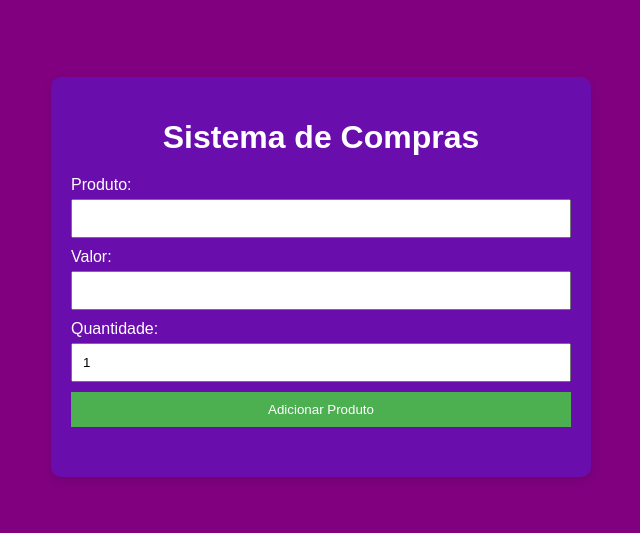
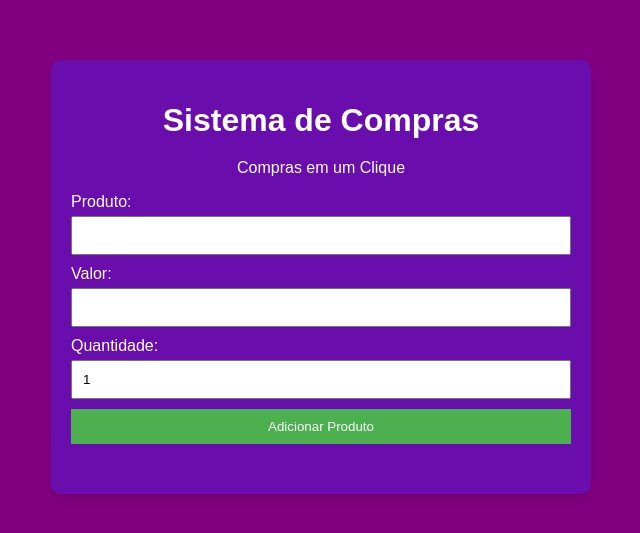
Before and after one commit to Maiconpaulodev/sistemacompras, a plain HTML site: page index.html in a window 1280 px wide. Shown: the part 123-656 px from the top of the page, without its empty margins (319-959 px from the left). Drawn offline with Linux system fonts and the light colour scheme.

Commit message:
adcionando o nome do sistema

```diff
--- a/index.html
+++ b/index.html
@@ -26,6 +26,13 @@
         h1 {
             text-align: center;
             margin-bottom: 20px;
+            cursor: pointer; /* Transforma o cursor em mãozinha ao passar sobre o título */
+        }
+        h1:hover {
+            text-decoration: underline; /* Sublinha o título ao passar sobre ele */
+        }
+        p {
+            text-align: center;
         }
         form {
             margin-bottom: 20px;
@@ -86,7 +93,8 @@
 </head>
 <body>
     <div id="container">
-        <h1>Sistema de Compras</h1>
+        <h1 onclick="alert('Compras em um Clique')">Sistema de Compras</h1>
+        <p>Compras em um Clique</p>
 
         <form>
             <label for="produto">Produto:</label>
```
